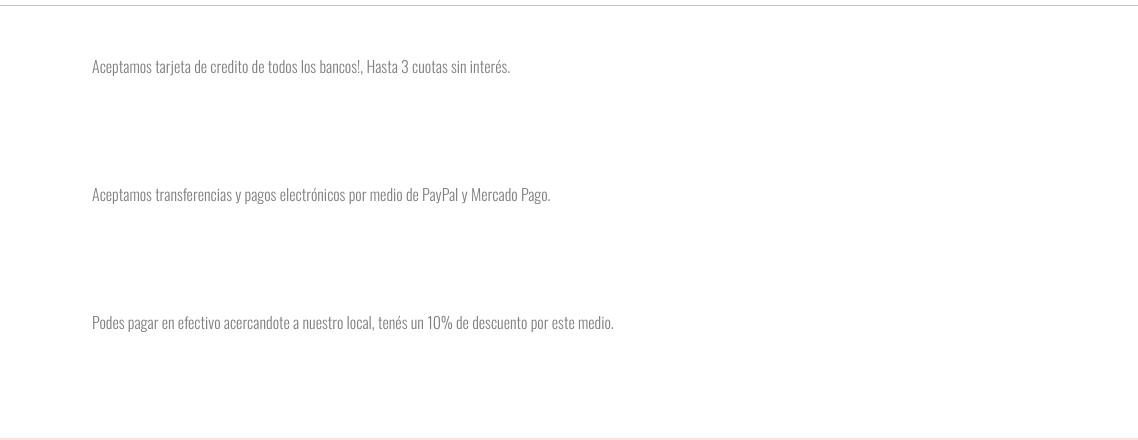
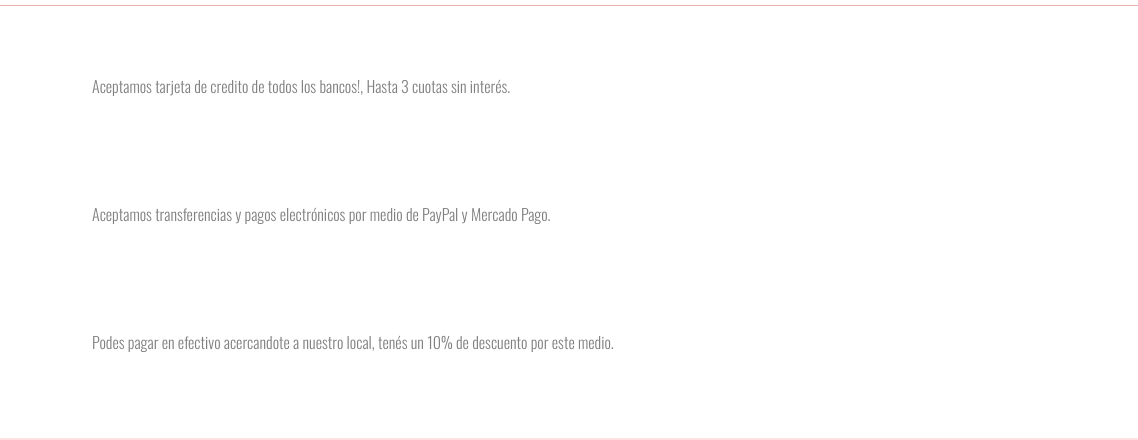
Before and after one commit to feechee/Proyecto_Final, a plain HTML site: page pages/medios_de_pago.html in a window 1280 px wide. Shown: the part 340-780 px from the top of the page, 142-1280 px from the left. Drawn offline with nearby package versions, Linux system fonts and the light colour scheme; a web font is replaced by a local one.

Commit message:
modifique medios de pago y error en envios

```diff
--- a/scss/style.scss
+++ b/scss/style.scss
@@ -214,7 +214,7 @@ form{
     margin:3rem;
     display: flex;
     flex-flow: row;
-    align-items: flex-start;
+    align-items: center;
     p{
         margin-left: 5rem;
         padding-left: 1rem;
```
Also changed, not shown: pages/envios.html (+0 -1 lines), css/style.css, 1 other file.
